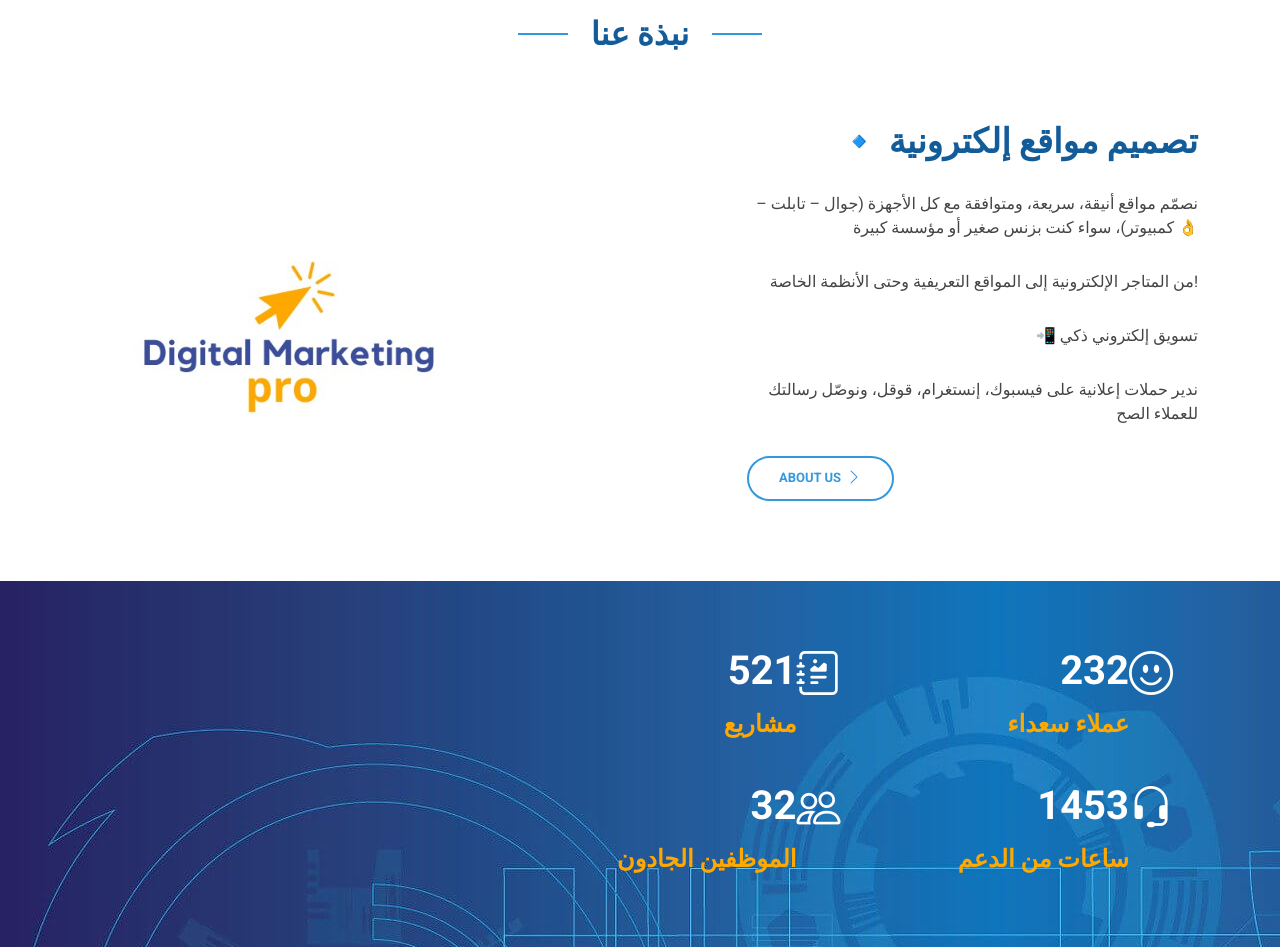
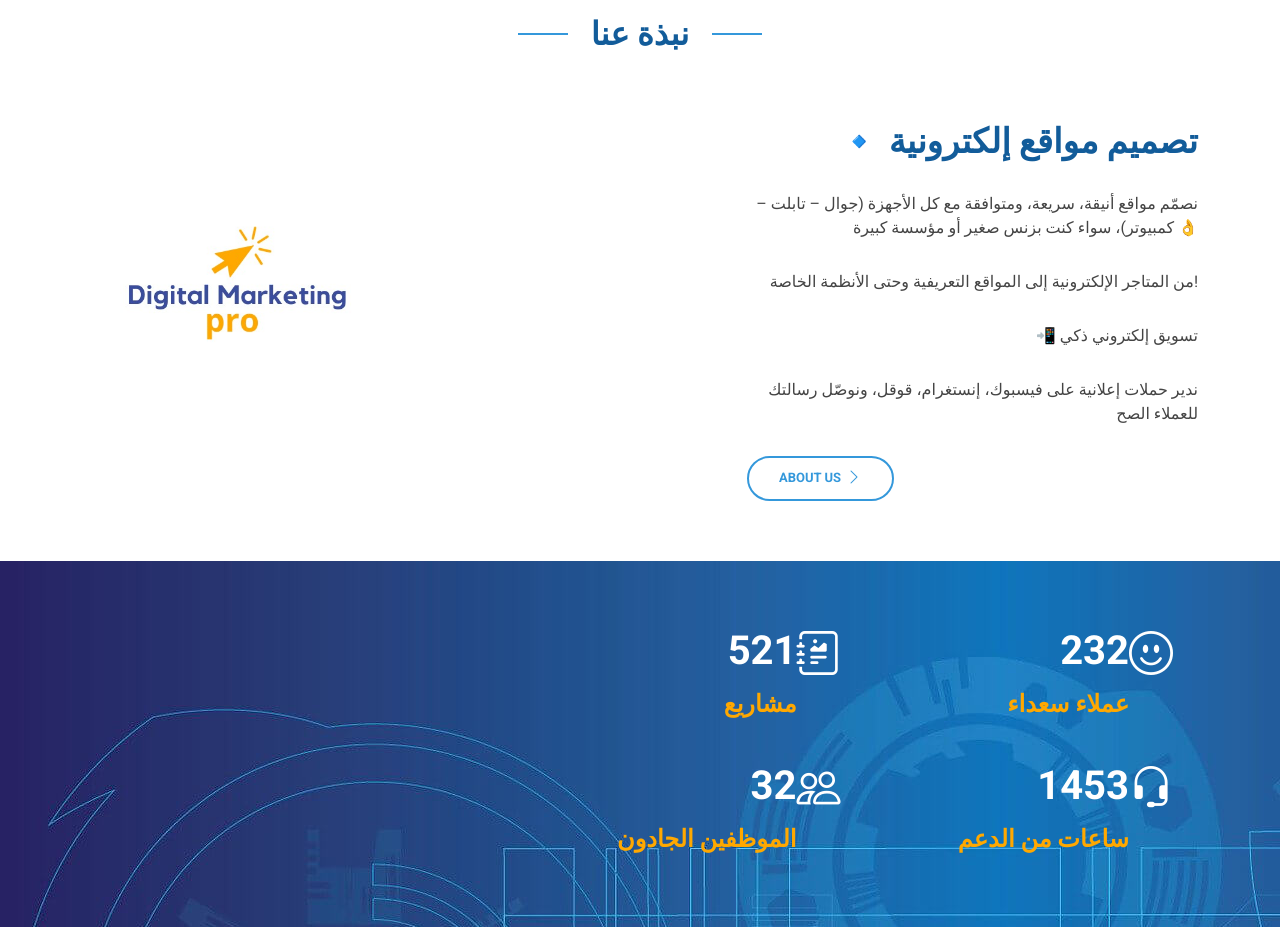
Before and after one commit to gaafar123g/pro, a plain HTML site: page index.html in a window 1280 px wide. Shown: the part 700-1647 px from the top of the page. Drawn offline with Linux system fonts and the light colour scheme.

Commit message:
Add files via upload

```diff
--- a/index.html
+++ b/index.html
@@ -166,7 +166,7 @@
             <div class="row gy-4">
 
               <div class="col-md-6 icon-box position-relative">
-                <img style="width: 400px;" src="logo/logo.jpg" alt="logo">
+                <img style="width: 300px;" src="logo/logo.jpg" alt="logo">
               </div><!-- Icon-Box -->
 
             </div>
```
